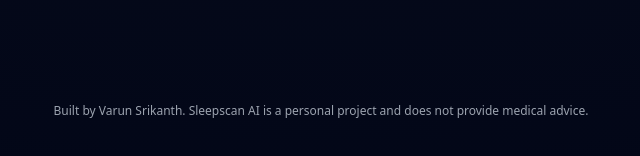
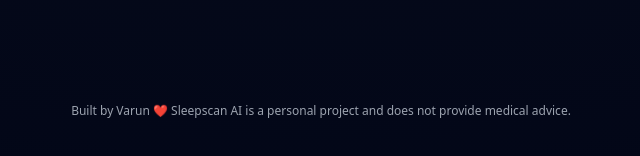
Before and after one commit to Varunsrikanth-businessanalyst/SleepScan-AI, a plain HTML site: page index.html in a window 1280 px wide. Shown: the part 1769-1925 px from the top of the page, 319-959 px from the left. Drawn offline with nearby package versions, Linux system fonts and the light colour scheme.

Commit message:
Update index.html

```diff
--- a/index.html
+++ b/index.html
@@ -947,7 +947,7 @@
   </section>
 
   <footer>
-    Built by Varun Srikanth. Sleepscan AI is a personal project and does not provide
+    Built by Varun ❤️ Sleepscan AI is a personal project and does not provide
     medical advice.
   </footer>
 
```
